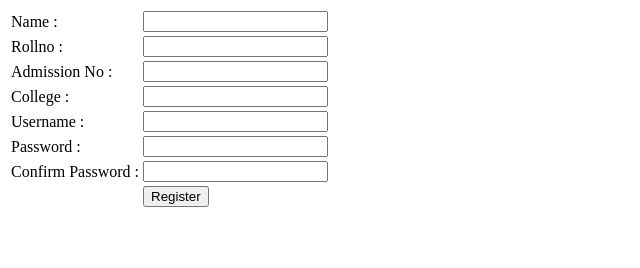
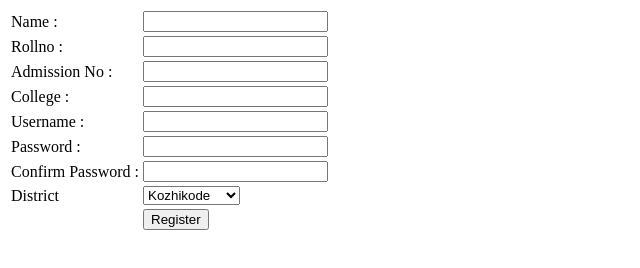
Before and after one commit to rishi6670/ICTA-, a website: page html_css/register.html in a window 1280 px wide. Shown: the whole page, without its empty margins (0-640 px from the left). Drawn offline with Linux system fonts and the light colour scheme.

Commit message:
Dropbox added

```diff
--- a/html_css/register.html
+++ b/html_css/register.html
@@ -37,6 +37,16 @@
             <td><input type="password"></td>
         </tr>
         <tr>
+            <td>District</td>
+            <td>
+                <select>
+                    <option value="">Kozhikode</option>
+                    <option value="">Malappuram</option>
+                </select>
+            </td>
+
+        </tr>
+        <tr>
             <td></td>
             <td><input type="button" value="Register"></td>
         </tr>
```
